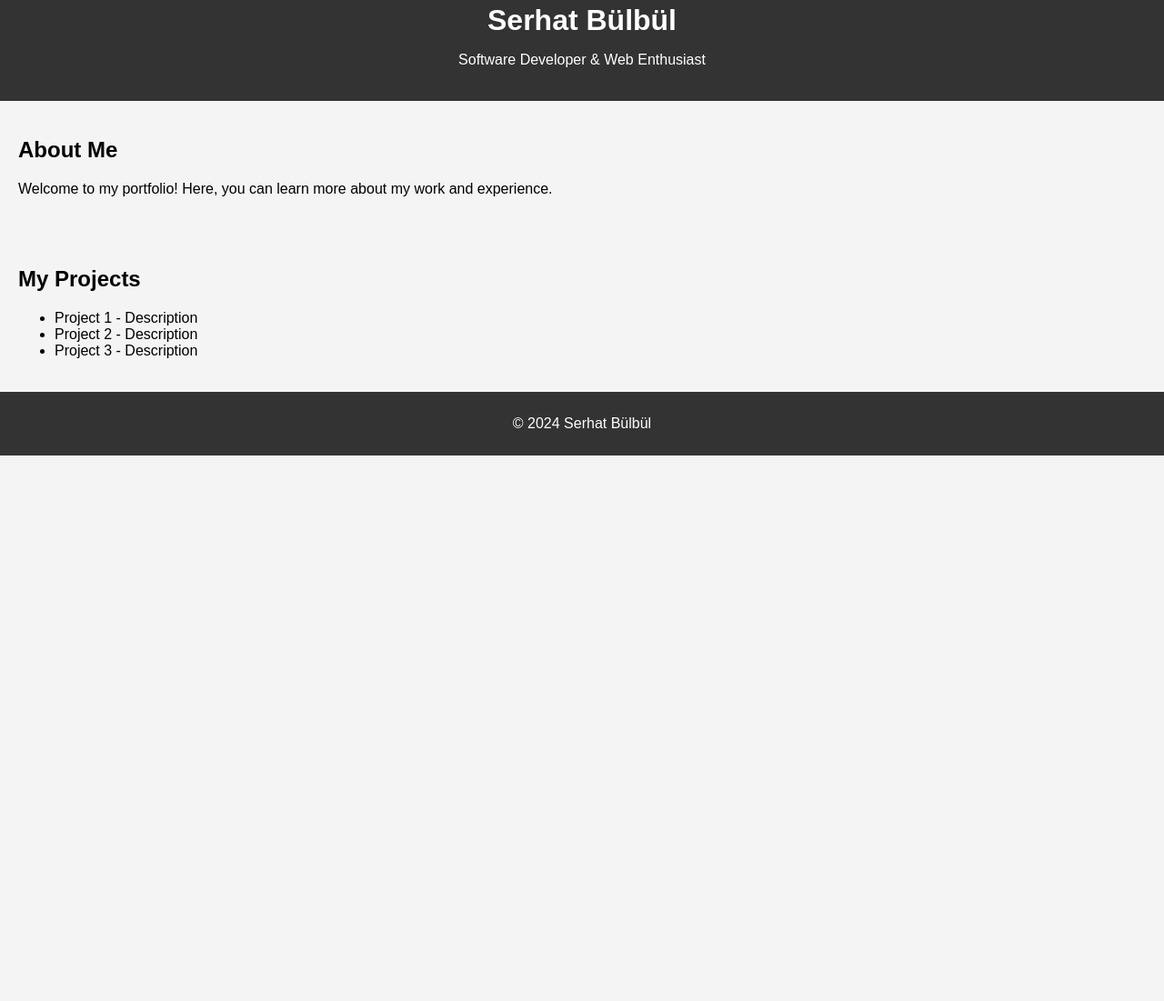
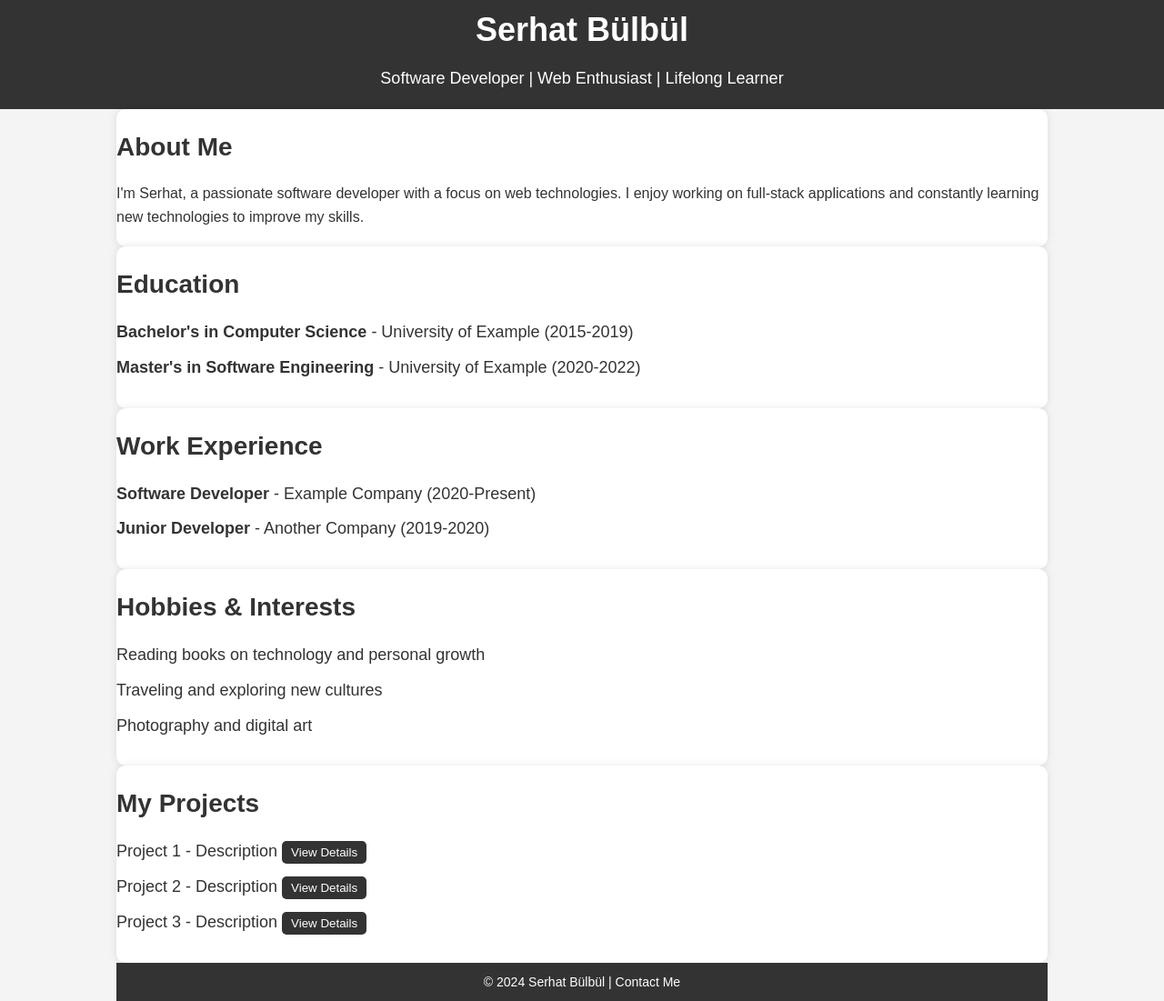
Before and after one commit to serhatblb/serhatblb.github.io, a plain HTML site: page index.html in a window 1280 px wide. Shown: the part 16-1117 px from the top of the page at 91% size. Before the commit the page ends 800 px from the top, so only its background shows below. Drawn offline with Linux system fonts and the light colour scheme.

Commit message:
duzeltme

```diff
--- a/index.html
+++ b/index.html
@@ -10,26 +10,63 @@
 
 <body>
     <header>
-        <h1>Serhat Bülbül</h1>
-        <p>Software Developer & Web Enthusiast</p>
+        <div class="container">
+            <h1>Serhat Bülbül</h1>
+            <p>Software Developer | Web Enthusiast | Lifelong Learner</p>
+        </div>
     </header>
 
-    <section id="about">
+    <section id="about" class="container">
         <h2>About Me</h2>
-        <p>Welcome to my portfolio! Here, you can learn more about my work and experience.</p>
+        <p>I'm Serhat, a passionate software developer with a focus on web technologies. I enjoy working on full-stack
+            applications and constantly learning new technologies to improve my skills.</p>
     </section>
 
-    <section id="projects">
-        <h2>My Projects</h2>
+    <section id="education" class="container">
+        <h2>Education</h2>
         <ul>
-            <li>Project 1 - Description</li>
-            <li>Project 2 - Description</li>
-            <li>Project 3 - Description</li>
+            <li><strong>Bachelor's in Computer Science</strong> - University of Example (2015-2019)</li>
+            <li><strong>Master's in Software Engineering</strong> - University of Example (2020-2022)</li>
         </ul>
     </section>
 
-    <footer>
-        <p>&copy; 2024 Serhat Bülbül</p>
+    <section id="work" class="container">
+        <h2>Work Experience</h2>
+        <ul>
+            <li><strong>Software Developer</strong> - Example Company (2020-Present)</li>
+            <li><strong>Junior Developer</strong> - Another Company (2019-2020)</li>
+        </ul>
+    </section>
+
+    <section id="hobbies" class="container">
+        <h2>Hobbies & Interests</h2>
+        <ul>
+            <li>Reading books on technology and personal growth</li>
+            <li>Traveling and exploring new cultures</li>
+            <li>Photography and digital art</li>
+        </ul>
+    </section>
+
+    <section id="projects" class="container">
+        <h2>My Projects</h2>
+        <ul>
+            <li>Project 1 - Description <button onclick="toggleProjectDetails('project1')">View Details</button>
+                <div id="project1" class="project-details">Lorem ipsum dolor sit amet, consectetur adipiscing elit.
+                </div>
+            </li>
+            <li>Project 2 - Description <button onclick="toggleProjectDetails('project2')">View Details</button>
+                <div id="project2" class="project-details">Sed do eiusmod tempor incididunt ut labore et dolore magna
+                    aliqua.</div>
+            </li>
+            <li>Project 3 - Description <button onclick="toggleProjectDetails('project3')">View Details</button>
+                <div id="project3" class="project-details">Ut enim ad minim veniam, quis nostrud exercitation ullamco
+                    laboris.</div>
+            </li>
+        </ul>
+    </section>
+
+    <footer class="container">
+        <p>&copy; 2024 Serhat Bülbül | <a href="mailto:serhat@example.com">Contact Me</a></p>
     </footer>
 
     <script src="script.js"></script>
--- a/script.js
+++ b/script.js
@@ -1 +1,8 @@
-console.log('Welcome to my portfolio site!');
+function toggleProjectDetails(projectId) {
+    const projectDetails = document.getElementById(projectId);
+    if (projectDetails.style.display === "block") {
+        projectDetails.style.display = "none";
+    } else {
+        projectDetails.style.display = "block";
+    }
+}
--- a/style.css
+++ b/style.css
@@ -1,28 +1,105 @@
-body {
-    font-family: Arial, sans-serif;
+/* Genel stiller */
+* {
     margin: 0;
     padding: 0;
-    background-color: #f4f4f4;
+    box-sizing: border-box;
 }
 
+body {
+    font-family: 'Arial', sans-serif;
+    background-color: #f4f4f4;
+    color: #333;
+    line-height: 1.6;
+}
+
+.container {
+    width: 80%;
+    margin: 0 auto;
+}
+
+/* Header */
 header {
     background-color: #333;
-    color: white;
-    padding: 20px;
+    color: #fff;
+    padding: 20px 0;
     text-align: center;
 }
 
-h1 {
-    margin: 0;
+header h1 {
+    font-size: 36px;
+    font-weight: bold;
 }
 
-section {
-    padding: 20px;
+header p {
+    font-size: 18px;
+    margin-top: 10px;
 }
 
+/* Section */
+section {
+    padding: 20px 0;
+    margin: 40px 0;
+    background-color: #fff;
+    border-radius: 10px;
+    box-shadow: 0 0 10px rgba(0, 0, 0, 0.1);
+}
+
+h2 {
+    font-size: 28px;
+    color: #333;
+    margin-bottom: 15px;
+}
+
+ul {
+    list-style-type: none;
+}
+
+ul li {
+    font-size: 18px;
+    margin-bottom: 10px;
+}
+
+ul li strong {
+    color: #333;
+}
+
+/* Project Details */
+.project-details {
+    display: none;
+    margin-top: 10px;
+    padding: 10px;
+    background-color: #f9f9f9;
+    border: 1px solid #ddd;
+    border-radius: 5px;
+}
+
+button {
+    background-color: #333;
+    color: white;
+    padding: 5px 10px;
+    border: none;
+    cursor: pointer;
+    border-radius: 5px;
+}
+
+button:hover {
+    background-color: #555;
+}
+
+/* Footer */
 footer {
+    background-color: #333;
+    color: white;
     text-align: center;
     padding: 10px;
-    background-color: #333;
-    color: white;
+    font-size: 14px;
 }
+
+footer a {
+    color: #fff;
+    text-decoration: none;
+}
+
+footer a:hover {
+    text-decoration: underline;
+}
```
